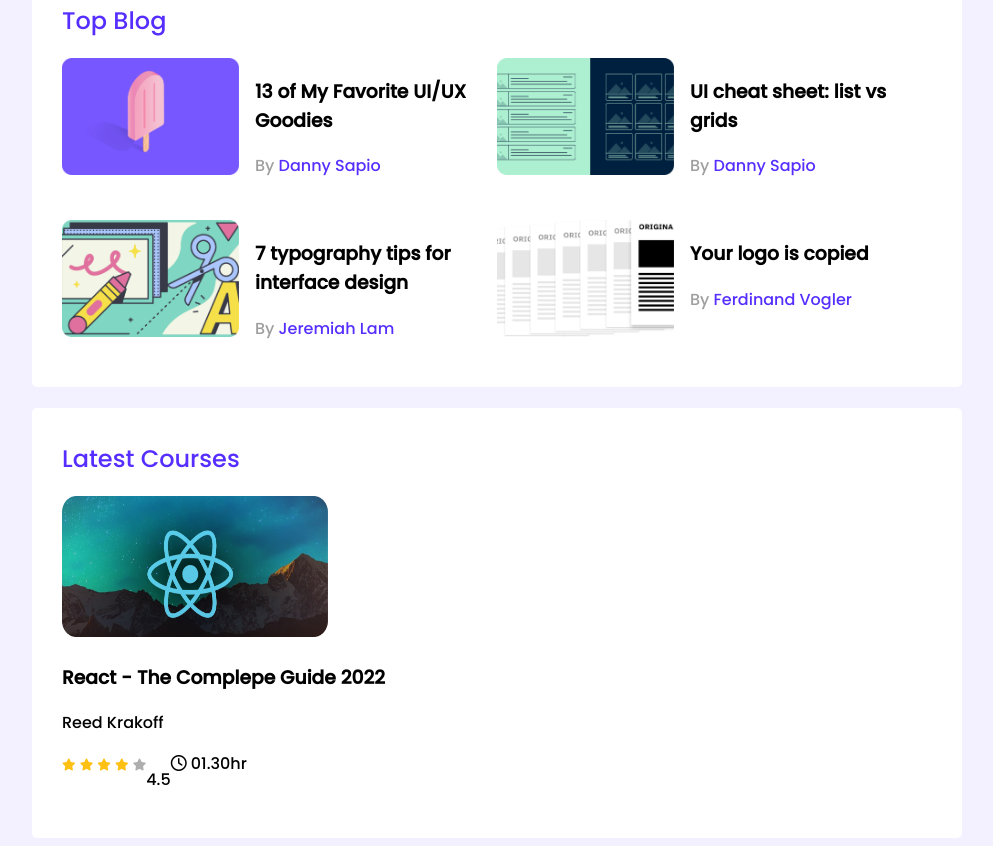
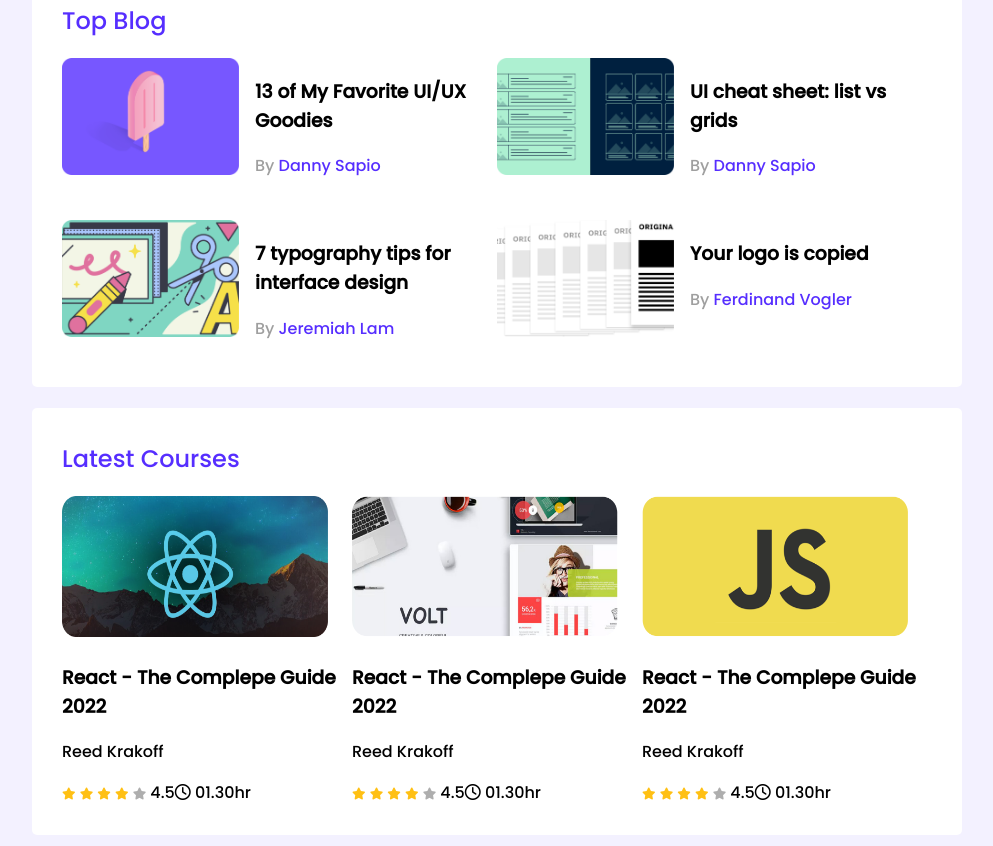
Before and after one commit to TanjimHossain/leader-board, a plain HTML site: page index.html in a window 1280 px wide. Shown: the part 344-1190 px from the top of the page, without its empty margins (143-1136 px from the left). Drawn offline with Linux system fonts and the light colour scheme.

Commit message:
mobirl responsive

```diff
--- a/css/style.css
+++ b/css/style.css
@@ -88,9 +88,14 @@ hr{
 
 /* courses style */
 
+.courses{
+    display: grid;
+    grid-template-columns: repeat(3, 1fr);
+}
+
 .course-info{
     display: flex;
-
+    align-items: center;
 }
 
 .course-banner img{
@@ -109,3 +114,35 @@ hr{
 .fa-star.empty{
     color: #AEAEAE;
 }
+
+
+/* Responsive */
+
+/* mobile */
+
+@media only screen and (max-width:688px) {
+
+    .container{
+        width: 100%;
+    }
+.players, .courses, .blogs{
+    grid-template-columns: repeat(1, 1fr);
+}
+
+.player{
+    flex-direction: column;
+}
+
+
+.blog {
+    flex-direction: column;
+    align-items: center;
+}
+
+.courses{
+    display: flex;
+    flex-direction: column;
+    align-items: center;
+}
+
+}
--- a/index.html
+++ b/index.html
@@ -97,6 +97,8 @@
             </div>
         </section>
 
+        <!-- Latest Course -->
+
         <section class="container">
             <h2 class="section-title">Latest Courses </h2>
             <div class="courses">
@@ -114,8 +116,54 @@
                                 <i class="fas fa-star filled"></i>
                                 <i class="fas fa-star filled"></i>
                                 <i class="fas fa-star empty"></i>
+                                <span>4.5</span>
                             </div>
-                            <p>4.5</p>
+                            <div class="course-duration">
+                                <i class="far fa-clock"></i>
+                                01.30hr
+                            </div>
+                        </div>
+                    </div>
+                </div>
+                <div class="course">
+                    <div class="course-banner">
+                        <img src="images/courses/course-2.png" alt="">
+                    </div>
+                    <div class="course-details">
+                        <h3 class="course-title">React - The Complepe Guide 2022</h3>
+                        <p class="course-author">Reed Krakoff</p>
+                        <div class="course-info">
+                            <div class="">
+                                <i class="fas fa-star filled"></i>
+                                <i class="fas fa-star filled"></i>
+                                <i class="fas fa-star filled"></i>
+                                <i class="fas fa-star filled"></i>
+                                <i class="fas fa-star empty"></i>
+                                <span>4.5</span>
+                            </div>
+                            <div class="course-duration">
+                                <i class="far fa-clock"></i>
+                                01.30hr
+                            </div>
+                        </div>
+                    </div>
+                </div>
+                <div class="course">
+                    <div class="course-banner">
+                        <img src="images/courses/course-3.png" alt="">
+                    </div>
+                    <div class="course-details">
+                        <h3 class="course-title">React - The Complepe Guide 2022</h3>
+                        <p class="course-author">Reed Krakoff</p>
+                        <div class="course-info">
+                            <div class="">
+                                <i class="fas fa-star filled"></i>
+                                <i class="fas fa-star filled"></i>
+                                <i class="fas fa-star filled"></i>
+                                <i class="fas fa-star filled"></i>
+                                <i class="fas fa-star empty"></i>
+                                <span>4.5</span>
+                            </div>
                             <div class="course-duration">
                                 <i class="far fa-clock"></i>
                                 01.30hr
```
